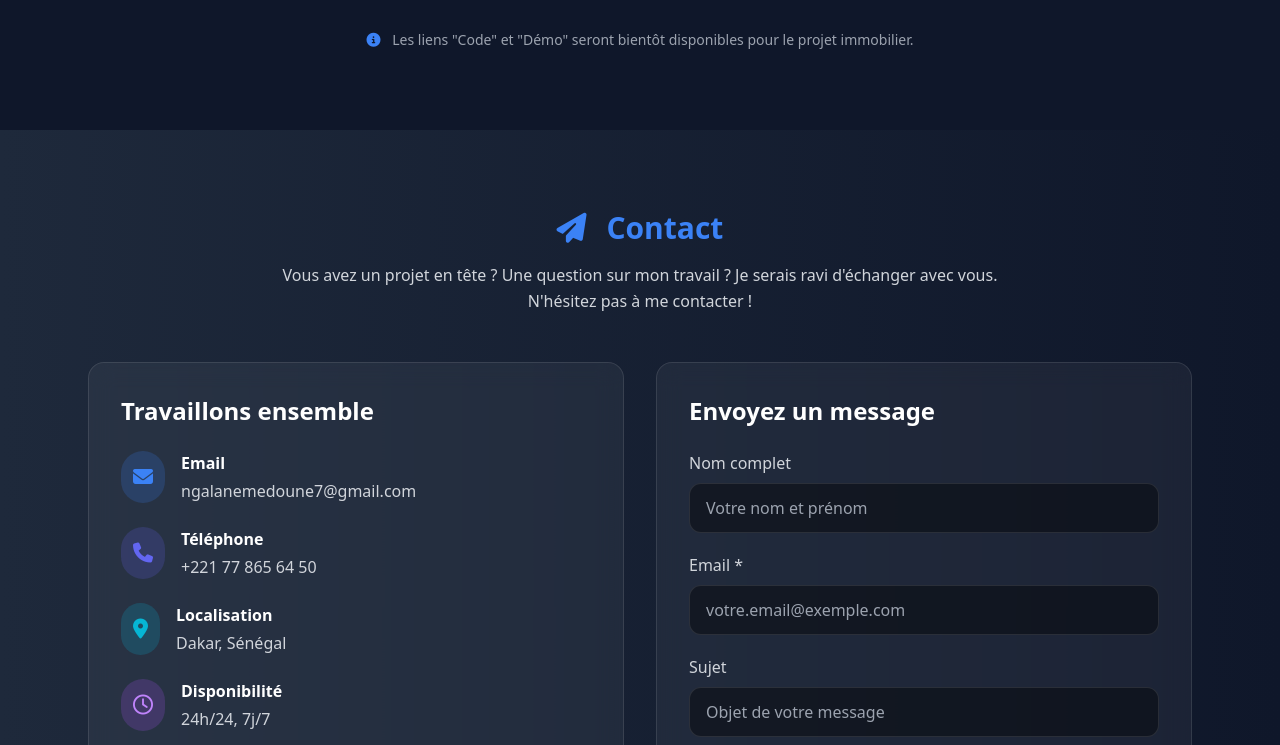
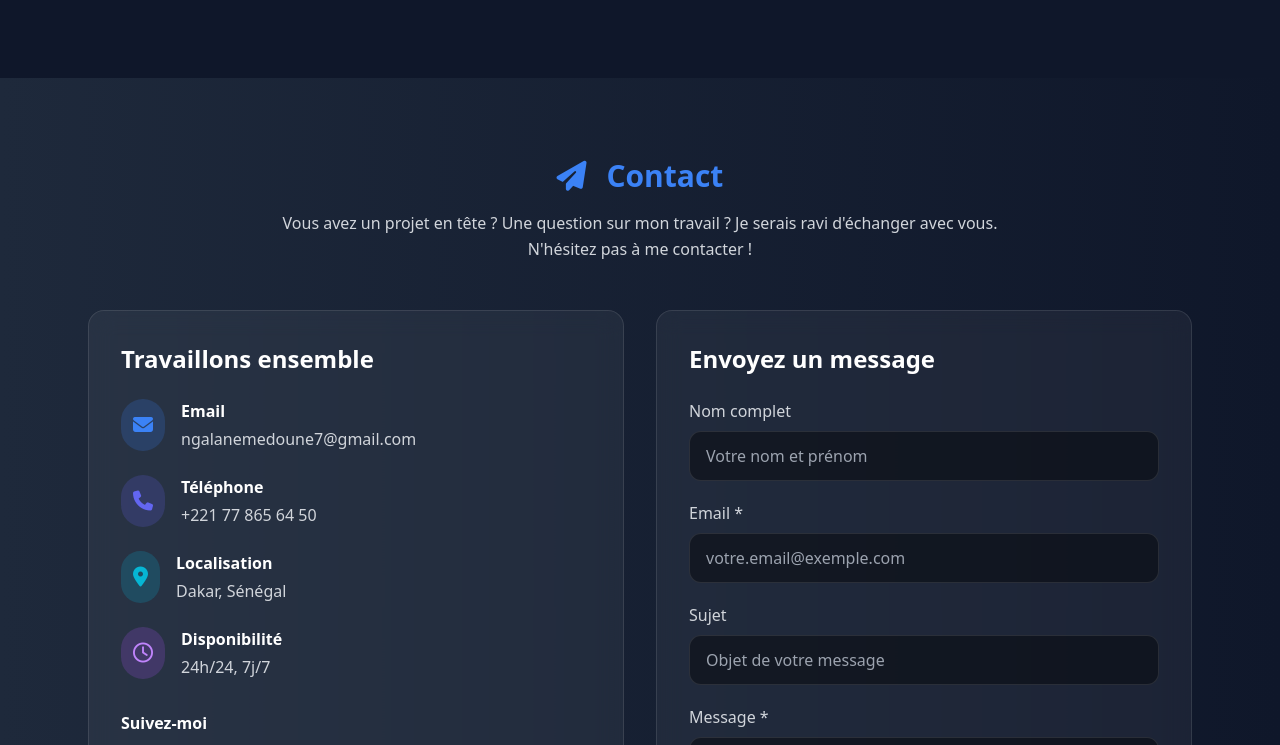
Before and after one commit to ngalanemedoune7-cmyk/portfolio-personnel, a plain HTML site: page index.html in a window 1280 px wide. Shown: the part 5236-5981 px from the top of the page. Drawn offline with nearby package versions, Linux system fonts and the light colour scheme.

Commit message:
Deuxieme commit : Amélioration section projet

```diff
--- a/index.html
+++ b/index.html
@@ -665,10 +665,6 @@
 
     </div>
 
-    <p class="text-center text-gray-400 text-sm mt-8">
-      <i class="fas fa-info-circle text-primary mr-2"></i>
-      Les liens "Code" et "Démo" seront bientôt disponibles pour le projet immobilier.
-    </p>
 
   </div>
 </section>
@@ -862,7 +858,7 @@
 
     <div class="text-center text-gray-400 text-sm">
       <p>© 2026 Medoune NGALANE. Tous droits réservés.</p>
-      <p class="text-xs text-gray-500 mt-1">Développé avec HTML, Tailwind CSS et JavaScript</p>
+      <p class="text-xs text-gray-500 mt-1">Développé avec HTML, Tailwind CSS </p>
     </div>
 
   </div>
```
